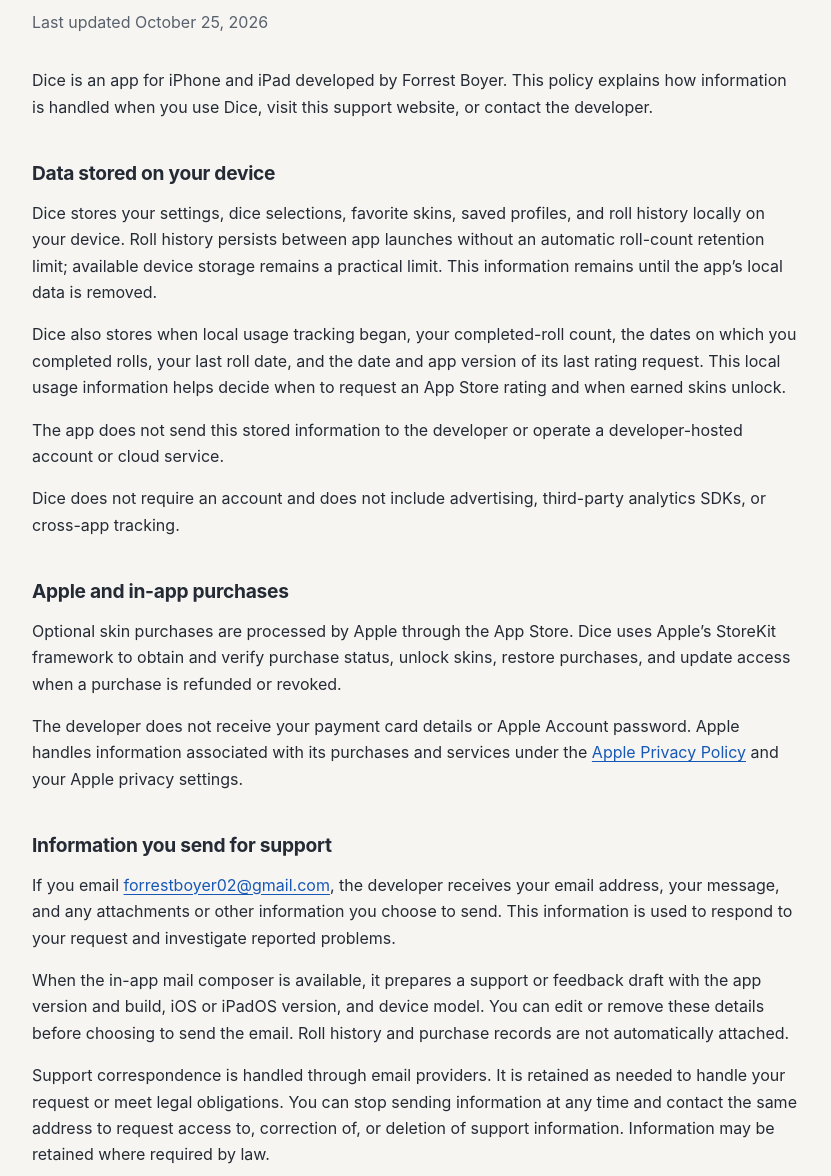
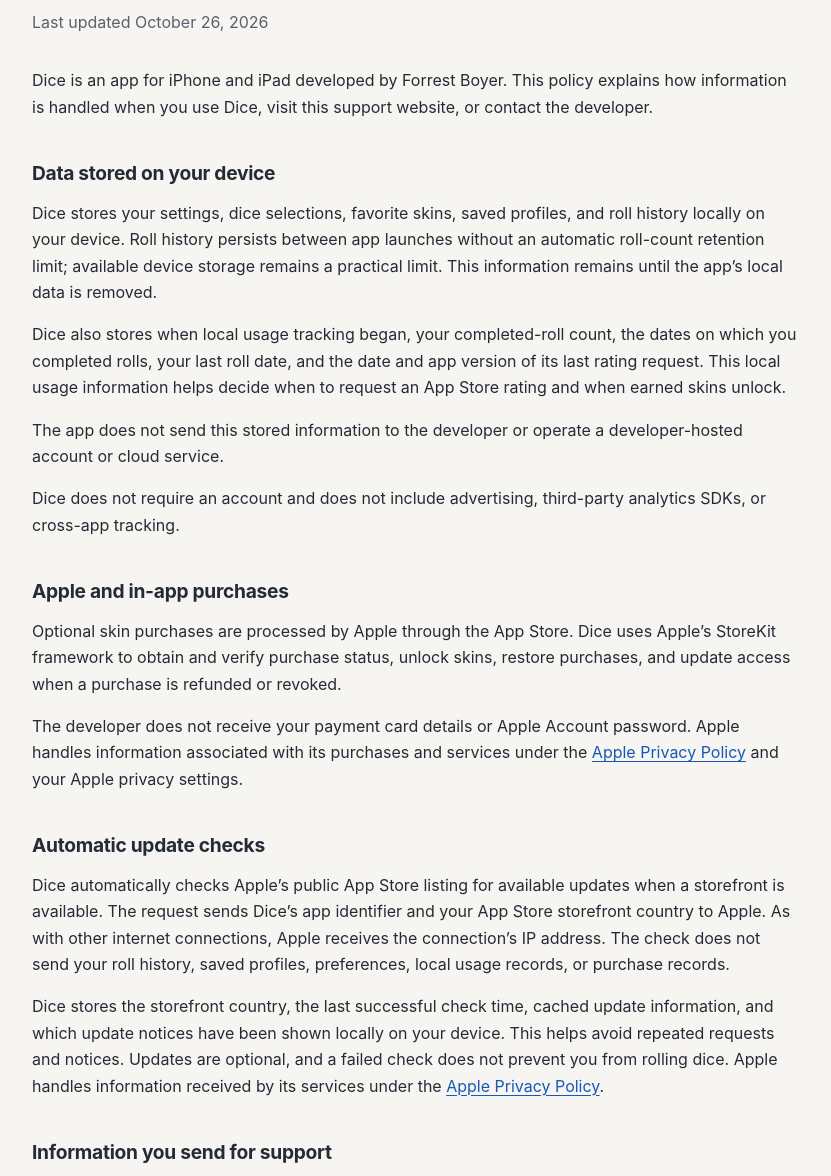
Before and after one commit to ForrestBoyer/dice-support, a plain HTML site: page privacy/index.html in a window 1280 px wide. Shown: the part 220-1396 px from the top of the page, without its empty margins (224-1055 px from the left). Drawn offline with Linux system fonts and the light colour scheme.

Commit message:
Disclose automatic Apple update checks in privacy policy (#2)

```diff
--- a/privacy/index.html
+++ b/privacy/index.html
@@ -25,7 +25,7 @@
       <main id="main" class="policy">
         <div class="page-heading">
           <h1>Dice Privacy Policy</h1>
-          <p class="updated">Last updated <time datetime="2026-10-25">October 25, 2026</time></p>
+          <p class="updated">Last updated <time datetime="2026-10-26">October 26, 2026</time></p>
         </div>
         <p>Dice is an app for iPhone and iPad developed by Forrest Boyer. This policy explains how information is handled when you use Dice, visit this support website, or contact the developer.</p>
 
@@ -41,6 +41,12 @@
           <h2 id="purchases-heading">Apple and in-app purchases</h2>
           <p>Optional skin purchases are processed by Apple through the App Store. Dice uses Apple’s StoreKit framework to obtain and verify purchase status, unlock skins, restore purchases, and update access when a purchase is refunded or revoked.</p>
           <p>The developer does not receive your payment card details or Apple Account password. Apple handles information associated with its purchases and services under the <a href="https://www.apple.com/legal/privacy/">Apple Privacy Policy</a> and your Apple privacy settings.</p>
+        </section>
+
+        <section class="content-section" aria-labelledby="updates-heading">
+          <h2 id="updates-heading">Automatic update checks</h2>
+          <p>Dice automatically checks Apple’s public App Store listing for available updates when a storefront is available. The request sends Dice’s app identifier and your App Store storefront country to Apple. As with other internet connections, Apple receives the connection’s IP address. The check does not send your roll history, saved profiles, preferences, local usage records, or purchase records.</p>
+          <p>Dice stores the storefront country, the last successful check time, cached update information, and which update notices have been shown locally on your device. This helps avoid repeated requests and notices. Updates are optional, and a failed check does not prevent you from rolling dice. Apple handles information received by its services under the <a href="https://www.apple.com/legal/privacy/">Apple Privacy Policy</a>.</p>
         </section>
 
         <section class="content-section" aria-labelledby="support-heading">
```
Also changed, not shown: 1 other file.
